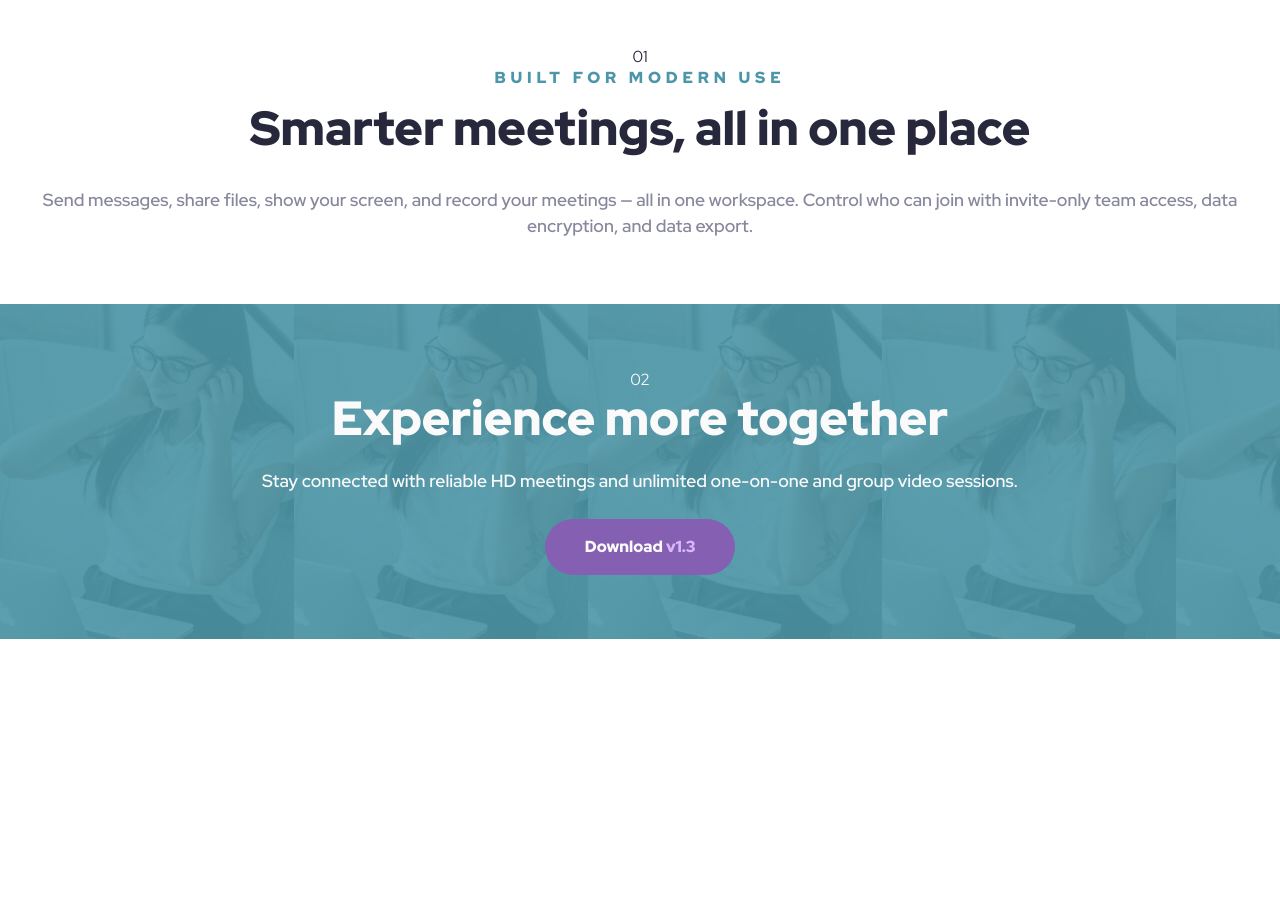
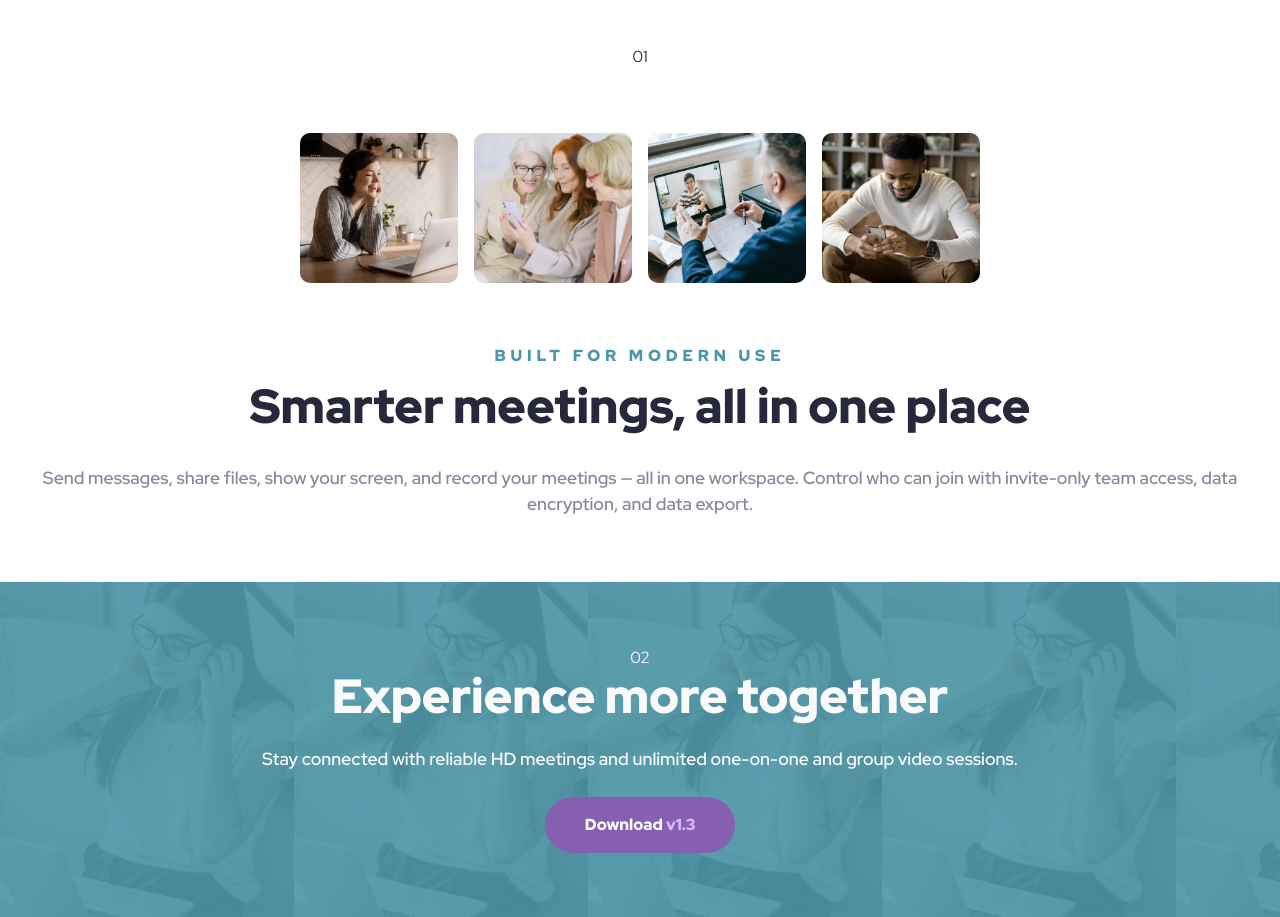
Before and after one commit to MarenOelixtown/fm-meet-landing-page, a plain HTML site: page index.html in a window 1280 px wide. Shown: the part 960-1877 px from the top of the page. Before the commit the page ends 1599 px from the top, so only its background shows below. Drawn offline with Linux system fonts and the light colour scheme.

Commit message:
styling content-img-container

```diff
--- a/css/styles.css
+++ b/css/styles.css
@@ -72,6 +72,16 @@ body {
   letter-spacing: 0.3rem;
   color: var(--cyan-600);
 }
+.content__img-container {
+  display: flex;
+  flex-wrap: wrap;
+  justify-content: center;
+  gap: 1rem;
+  margin: 4rem 0;
+}
+.content__img-container img {
+  border-radius: 10px;
+}
 .footer {
   color: var(--white);
   background-image: linear-gradient(
--- a/index.html
+++ b/index.html
@@ -43,10 +43,29 @@
     <main class="main">
       <section id="content" class="content">
         <p>01</p>
-        <!-- <img src="/assets/desktop/image-woman-in-videocall_2.webp" alt="" />
-        <img src="/assets/desktop/image-women-videochatting_2.webp" alt="" />
-        <img src="/assets/desktop/image-man-texting.webp" alt="" />
-        <img src="/assets/desktop/image-men-in-meeting_2.webp" alt="" /> -->
+        <div class="content__img-container">
+          <img
+            src="/assets/desktop/image-woman-in-videocall_2.webp"
+            alt=""
+            height="150"
+          />
+          <img
+            src="/assets/desktop/image-women-videochatting_2.webp"
+            alt=""
+            height="150"
+          />
+          <img
+            src="/assets/desktop/image-men-in-meeting_2.webp"
+            alt=""
+            height="150"
+          />
+          <img
+            src="/assets/desktop/image-man-texting.webp"
+            alt=""
+            height="150"
+          />
+        </div>
+
         <hgroup>
           <p class="heading content__sub-heading">Built for modern use</p>
           <h2 class="heading content__heading">
```
